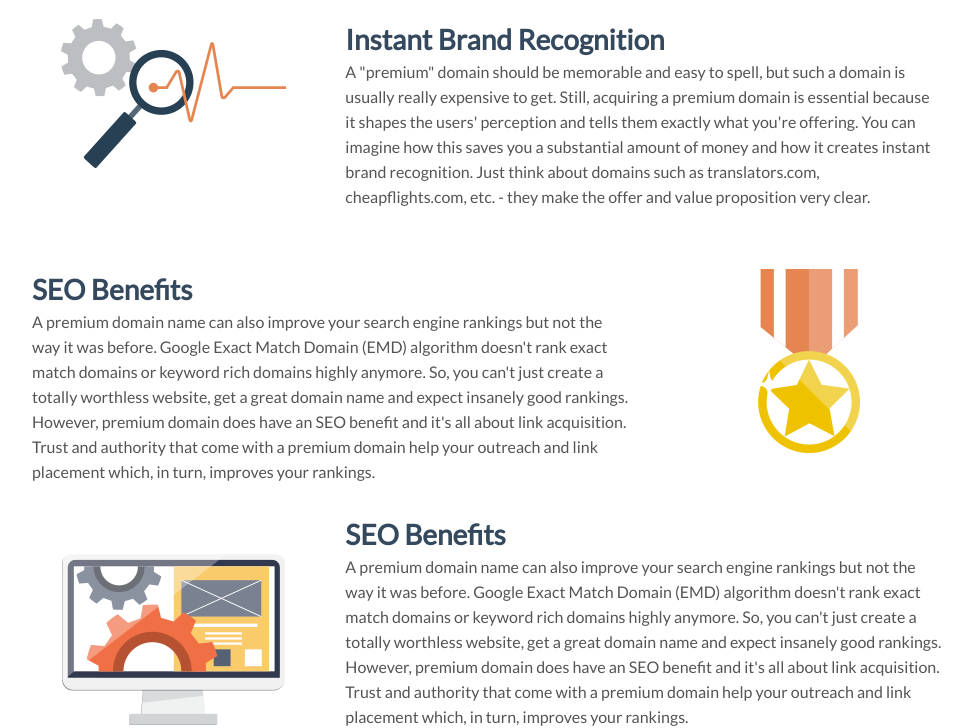
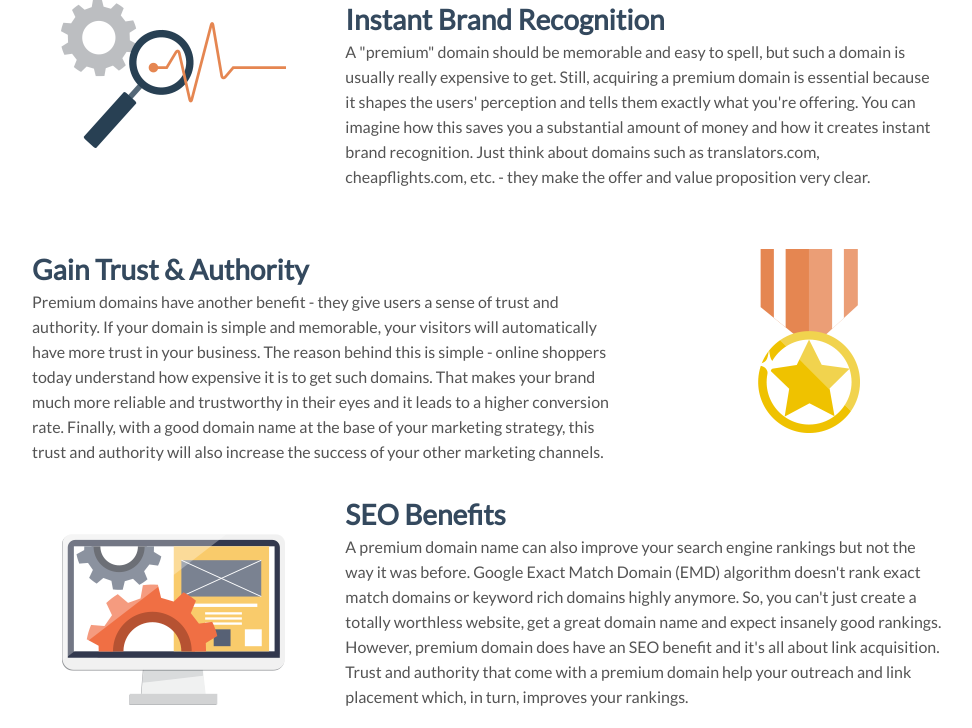
Before and after one commit to markovuckovic992/domainsell, a Django app: template templates/sales.html in a window 1280 px wide. Shown: the part 3377-4105 px from the top of the page, without its empty margins (153-1125 px from the left). Run offline with Django 3.2, Linux system fonts and the light colour scheme; the template is opened without the code that fills it: most values are stand-ins (such as "Sample title", 1, 10 or a date in 2020); some libraries are stand-ins or nearby versions.

Commit message:
Signed-off-by: markovuckovic992 <markovuckovic992@yahoo.com>

```diff
--- a/templates/index.html
+++ b/templates/index.html
@@ -226,10 +226,10 @@
         <div class="row margin_top60">
         <div class="col-sm-8">
         	<div class="sub_heading">
-            	SEO Benefits
+            	Gain Trust & Authority
             </div>
             <div class="text_black1">
-            	A premium domain name can also improve your search engine rankings but not the way it was before. Google Exact Match Domain (EMD) algorithm doesn't rank exact match domains or keyword rich domains highly anymore. So, you can't just create a totally worthless website, get a great domain name and expect insanely good rankings. However, premium domain does have an SEO benefit and it's all about link acquisition. Trust and authority that come with a premium domain help your outreach and link placement which, in turn, improves your rankings.
+            	Premium domains have another benefit - they give users a sense of trust and authority. If your domain is simple and memorable, your visitors will automatically have more trust in your business. The reason behind this is simple - online shoppers today understand how expensive it is to get such domains. That makes your brand much more reliable and trustworthy in their eyes and it leads to a higher conversion rate. Finally, with a good domain name at the base of your marketing strategy, this trust and authority will also increase the success of your other marketing channels.
             </div>
         </div>
         <div class="col-sm-4">
--- a/templates/sales.html
+++ b/templates/sales.html
@@ -1,4 +1,4 @@
-<!DOCTYPE html>asdasdasd
+<!DOCTYPE html>
 <html lang="en">
 <head>
 <meta charset="utf-8">
@@ -244,10 +244,10 @@
         <div class="row margin_top60">
         <div class="col-sm-8">
         	<div class="sub_heading">
-            	SEO Benefits
+            	Gain Trust & Authority
             </div>
             <div class="text_black1">
-            	A premium domain name can also improve your search engine rankings but not the way it was before. Google Exact Match Domain (EMD) algorithm doesn't rank exact match domains or keyword rich domains highly anymore. So, you can't just create a totally worthless website, get a great domain name and expect insanely good rankings. However, premium domain does have an SEO benefit and it's all about link acquisition. Trust and authority that come with a premium domain help your outreach and link placement which, in turn, improves your rankings.
+            	Premium domains have another benefit - they give users a sense of trust and authority. If your domain is simple and memorable, your visitors will automatically have more trust in your business. The reason behind this is simple - online shoppers today understand how expensive it is to get such domains. That makes your brand much more reliable and trustworthy in their eyes and it leads to a higher conversion rate. Finally, with a good domain name at the base of your marketing strategy, this trust and authority will also increase the success of your other marketing channels.
             </div>
         </div>
         <div class="col-sm-4">
```
